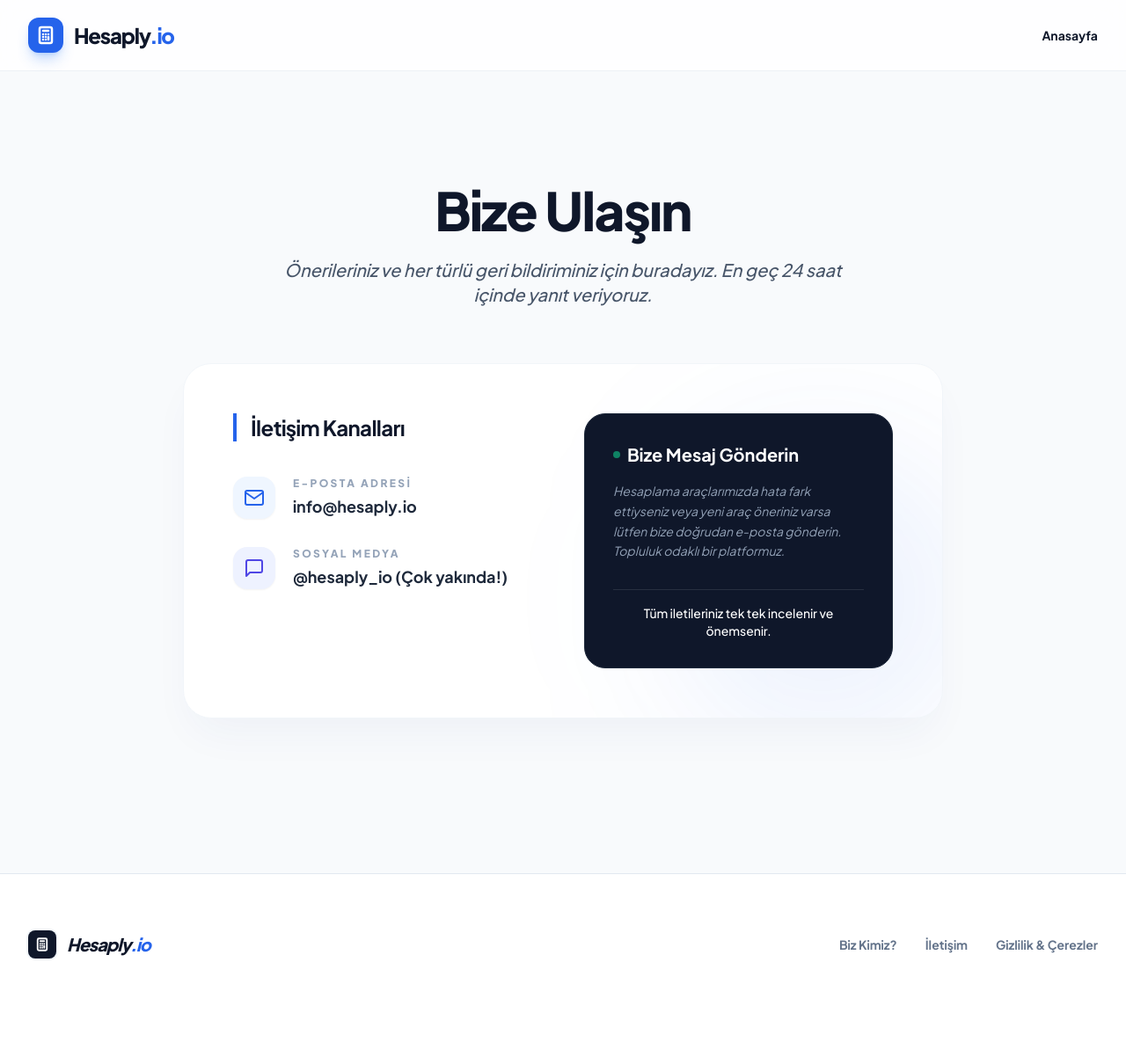
After one commit to oguzhanyamak/Hesaplyio, a FastAPI app: template app/templates/contact.html in a window 1280 px wide. The commit adds this page. Shown: the whole page at 88% size. Run offline with FastAPI, Linux system fonts and the light colour scheme; the template is opened without the code that fills it, so the values that code supplies are empty; some libraries are stand-ins or nearby versions.

Commit message:
Optimizing Seo

```diff
--- a/app/templates/base.html
+++ b/app/templates/base.html
@@ -3,14 +3,39 @@
 
 <head>
     <meta charset="UTF-8">
-    <!-- Google tag (gtag.js) -->
-    <script async src="https://www.googletagmanager.com/gtag/js?id=G-V0ZL7ZWGJT"></script>
+    <!-- Preconnect to critical domains for faster loading -->
+    <link rel="preconnect" href="https://cdn.tailwindcss.com" crossorigin>
+    <link rel="preconnect" href="https://fonts.googleapis.com" crossorigin>
+    <link rel="preconnect" href="https://fonts.gstatic.com" crossorigin>
+    <link rel="preconnect" href="https://cdn.jsdelivr.net" crossorigin>
+    <link rel="preconnect" href="https://www.googletagmanager.com" crossorigin>
+
+    <!-- Google Analytics: Delayed Loading for PageSpeed Optimization -->
     <script>
-        window.dataLayer = window.dataLayer || [];
-        function gtag() { dataLayer.push(arguments); }
-        gtag('js', new Date());
+        function loadGA() {
+            if (window.gaLoaded) return;
+            window.gaLoaded = true;
+            var script = document.createElement('script');
+            script.async = true;
+            script.src = "https://www.googletagmanager.com/gtag/js?id=G-V0ZL7ZWGJT";
+            document.head.appendChild(script);
 
-        gtag('config', 'G-V0ZL7ZWGJT');
+            script.onload = function () {
+                window.dataLayer = window.dataLayer || [];
+                function gtag() { dataLayer.push(arguments); }
+                gtag('js', new Date());
+                gtag('config', 'G-V0ZL7ZWGJT', { 'anonymize_ip': true });
+            };
+        }
+
+        // Load GA after 3.5 seconds or on first user interaction to maximize initial FCP/LCP
+        const gaTimer = setTimeout(loadGA, 3500);
+        ['mousedown', 'mousemove', 'touchstart', 'scroll', 'keydown'].forEach(event => {
+            window.addEventListener(event, () => {
+                clearTimeout(gaTimer);
+                loadGA();
+            }, { once: true, passive: true });
+        });
     </script>
     <meta name="viewport" content="width=device-width, initial-scale=1.0, maximum-scale=5.0">
     <title>{% block title %}Hesaply.io | Akıllı Hesaplama Araçları{% endblock %}</title>
@@ -42,9 +67,11 @@
     <link rel="icon" type="image/png" href="/static/favicon.png">
 
     <!-- Styles: Optimized Font Loading -->
+    <link rel="preload" as="style"
+        href="https://fonts.googleapis.com/css2?family=Plus+Jakarta+Sans:wght@400;500;600;700;800&family=Inter:wght@400;500;600;700&display=swap">
     <link
         href="https://fonts.googleapis.com/css2?family=Plus+Jakarta+Sans:wght@400;500;600;700;800&family=Inter:wght@400;500;600;700&display=swap"
-        rel="stylesheet" media="print" onload="this.media='all'">
+        rel="stylesheet" media="all">
 
     <!-- Tailwind CDN -->
     <script src="https://cdn.tailwindcss.com"></script>
@@ -126,6 +153,29 @@
             backdrop-filter: blur(16px);
             -webkit-backdrop-filter: blur(16px)
         }
+
+        .animate-bounce-slow {
+            animation: bounce-slow 2.5s infinite;
+        }
+
+        @keyframes bounce-slow {
+
+            0%,
+            20%,
+            50%,
+            80%,
+            100% {
+                transform: translateY(0);
+            }
+
+            40% {
+                transform: translateY(-8px);
+            }
+
+            60% {
+                transform: translateY(-4px);
+            }
+        }
     </style>
 
     {% block head %}{% endblock %}
@@ -199,14 +249,39 @@
         </div>
     </header>
 
-    <main id="main-content" class="flex-grow w-full max-w-7xl mx-auto px-4 sm:px-6 lg:px-8 py-8 md:py-12" tabindex="-1">
+    <main id="main-content" class="flex-grow w-full max-w-7xl mx-auto px-4 sm:px-6 lg:px-8 py-8 md:py-12 min-h-[70vh]"
+        tabindex="-1">
         {% block content %}{% endblock %}
     </main>
 
     <!-- Footer -->
-    <footer class="bg-white border-t border-slate-200 mt-12 py-12" role="contentinfo">
-        <div class="max-w-7xl mx-auto px-4 sm:px-6 lg:px-8 text-center text-slate-500 text-sm">
-            &copy; 2026 Hesaply.io - Tüm hakları saklıdır. Yalnızca bilgilendirme amaçlıdır.
+    <footer class="bg-white border-t border-slate-200 mt-12 py-16" role="contentinfo">
+        <div class="max-w-7xl mx-auto px-4 sm:px-6 lg:px-8">
+            <div class="flex flex-col md:flex-row justify-between items-center gap-8 mb-12">
+                <a href="/" class="group flex items-center gap-2.5 sm:gap-3" aria-label="Hesaply.io Anasayfa">
+                    <div
+                        class="w-8 h-8 bg-slate-900 rounded-lg flex items-center justify-center text-white shadow-sm ring-2 ring-slate-100">
+                        <svg xmlns="http://www.w3.org/2000/svg" width="18" height="18" fill="none" viewBox="0 0 24 24"
+                            stroke="currentColor">
+                            <path stroke-linecap="round" stroke-linejoin="round" stroke-width="2.5"
+                                d="M9 7h6m0 10v-3m-3 3h.01M9 17h.01M9 14h.01M12 14h.01M15 11h.01M12 11h.01M9 11h.01M7 21h10a2 2 0 002-2V5a2 2 0 00-2-2H7a2 2 0 00-2 2v14a2 2 0 002 2z" />
+                        </svg>
+                    </div>
+                    <span class="text-xl font-black tracking-tighter text-slate-900 italic">Hesaply<span
+                            class="text-blue-600">.io</span></span>
+                </a>
+
+                <nav class="flex flex-wrap justify-center gap-x-8 gap-y-4" aria-label="Sayfaaltı Linkleri">
+                    <a href="/hakkimizda"
+                        class="text-sm font-bold text-slate-500 hover:text-blue-600 transition-all hover:-translate-y-0.5">Biz
+                        Kimiz?</a>
+                    <a href="/iletisim"
+                        class="text-sm font-bold text-slate-500 hover:text-blue-600 transition-all hover:-translate-y-0.5">İletişim</a>
+                    <a href="/gizlilik"
+                        class="text-sm font-bold text-slate-500 hover:text-blue-600 transition-all hover:-translate-y-0.5">Gizlilik
+                        & Çerezler</a>
+                </nav>
+            </div>
         </div>
     </footer>
 
--- /dev/null
+++ b/app/templates/contact.html
@@ -0,0 +1,80 @@
+{% extends "base.html" %}
+
+{% block title %}İletişim | bize ulaşın - {{ settings.app_name }}{% endblock %}
+{% block description %}Her türlü öneri, görüş, şikayet ve iş birliği talepleriniz için Hesaply.io ekibiyle iletişime
+geçin.{% endblock %}
+
+{% block content %}
+<div class="max-w-4xl mx-auto px-4 py-12 md:py-20 animate-in fade-in slide-in-from-bottom-4">
+    <div class="mb-16 text-center">
+        <h1 class="text-4xl md:text-6xl font-extrabold text-slate-900 tracking-tight leading-tight mb-6">Bize Ulaşın
+        </h1>
+        <p class="text-lg md:text-xl text-slate-600 leading-relaxed max-w-2xl mx-auto italic font-medium">
+            Önerileriniz ve her türlü geri bildiriminiz için buradayız. En geç 24 saat içinde yanıt veriyoruz.
+        </p>
+    </div>
+
+    <div
+        class="bg-white rounded-4xl p-8 md:p-14 shadow-2xl shadow-blue-900/5 relative overflow-hidden border border-slate-100">
+        <div class="grid grid-cols-1 lg:grid-cols-2 gap-12 relative z-10">
+            <div>
+                <h4 class="text-2xl font-bold text-slate-900 mb-6 border-l-4 border-blue-600 pl-4 tracking-tight">
+                    İletişim Kanalları</h4>
+                <div class="space-y-8 mt-10">
+                    <div class="flex items-start gap-5 group">
+                        <div
+                            class="w-12 h-12 bg-blue-50 rounded-2xl flex items-center justify-center text-blue-600 group-hover:bg-blue-600 group-hover:text-white transition-all shadow-sm">
+                            <svg xmlns="http://www.w3.org/2000/svg" width="24" height="24" viewBox="0 0 24 24"
+                                fill="none" stroke="currentColor" stroke-width="2" stroke-linecap="round"
+                                stroke-linejoin="round" class="h-6 w-6">
+                                <path d="M4 4h16c1.1 0 2 .9 2 2v12c0 1.1-.9 2-2 2H4c-1.1 0-2-.9-2-2V6c0-1.1.9-2 2-2z" />
+                                <polyline points="22,6 12,13 2,6" />
+                            </svg>
+                        </div>
+                        <div>
+                            <p class="text-xs font-black text-slate-400 uppercase tracking-[0.2em] mb-1">E-Posta Adresi
+                            </p>
+                            <a href="mailto:info@hesaply.io"
+                                class="text-lg font-bold text-slate-800 hover:text-blue-600 transition-colors">info@hesaply.io</a>
+                        </div>
+                    </div>
+                    <div class="flex items-start gap-5 group">
+                        <div
+                            class="w-12 h-12 bg-indigo-50 rounded-2xl flex items-center justify-center text-indigo-600 group-hover:bg-indigo-600 group-hover:text-white transition-all shadow-sm">
+                            <svg xmlns="http://www.w3.org/2000/svg" width="24" height="24" viewBox="0 0 24 24"
+                                fill="none" stroke="currentColor" stroke-width="2" stroke-linecap="round"
+                                stroke-linejoin="round" class="h-6 w-6">
+                                <path d="M21 15a2 2 0 0 1-2 2H7l-4 4V5a2 2 0 0 1 2-2h14a2 2 0 0 1 2 2z" />
+                            </svg>
+                        </div>
+                        <div>
+                            <p class="text-xs font-black text-slate-400 uppercase tracking-[0.2em] mb-1">Sosyal Medya
+                            </p>
+                            <p class="text-lg font-bold text-slate-800">@hesaply_io (Çok yakında!)</p>
+                        </div>
+                    </div>
+                </div>
+            </div>
+
+            <div>
+                <div class="p-8 bg-slate-900 text-white rounded-3xl border border-slate-800 relative z-10">
+                    <h5 class="text-xl font-bold mb-4 flex items-center gap-2">
+                        <span class="w-2 h-2 bg-emerald-500 rounded-full animate-pulse"></span>
+                        Bize Mesaj Gönderin
+                    </h5>
+                    <p class="text-slate-400 text-sm mb-8 leading-relaxed italic">
+                        Hesaplama araçlarımızda hata fark ettiyseniz veya yeni araç öneriniz varsa lütfen bize doğrudan
+                        e-posta gönderin. Topluluk odaklı bir platformuz.
+                    </p>
+                    <div class="text-sm font-medium pt-4 border-t border-white/10 text-center">
+                        Tüm iletileriniz tek tek incelenir ve önemsenir.
+                    </div>
+                </div>
+                <!-- Decorative items -->
+                <div class="absolute -bottom-20 -right-20 w-80 h-80 bg-blue-600/10 blur-[100px] rounded-full -z-10">
+                </div>
+            </div>
+        </div>
+    </div>
+</div>
+{% endblock %}
```
Also changed, not shown: app/api/routes.py (+15 -0 lines), app/calculators/definitions/loan.py (+16 -4 lines), app/calculators/definitions/math/basic.py (+13 -5 lines), app/calculators/definitions/mortgage_loan.py (+16 -4 lines), app/templates/about.html (added, +63 -0 lines), app/templates/home.html (+24 -32 lines), app/templates/privacy.html (added, +69 -0 lines).
